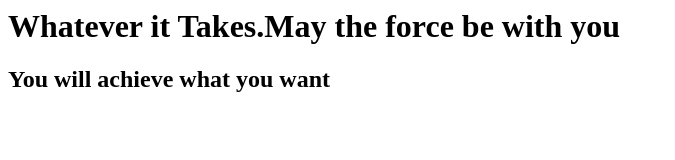
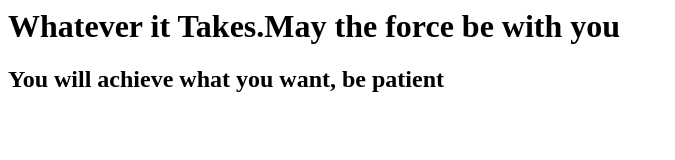
Before and after one commit to ramaschittella/firstgitreo, a plain HTML site: page index.html in a window 1280 px wide. Shown: the whole page, without its empty margins (0-675 px from the left). Drawn offline with Linux system fonts and the light colour scheme.

Commit message:
new change

```diff
--- a/index.html
+++ b/index.html
@@ -1,6 +1,6 @@
 <html>
 <body>
 <h1>Whatever it Takes.May the force be with you</h1>
-<h2>You will achieve what you want</h2>
+<h2>You will achieve what you want, be patient</h2>
 </body>
 </html>
```
